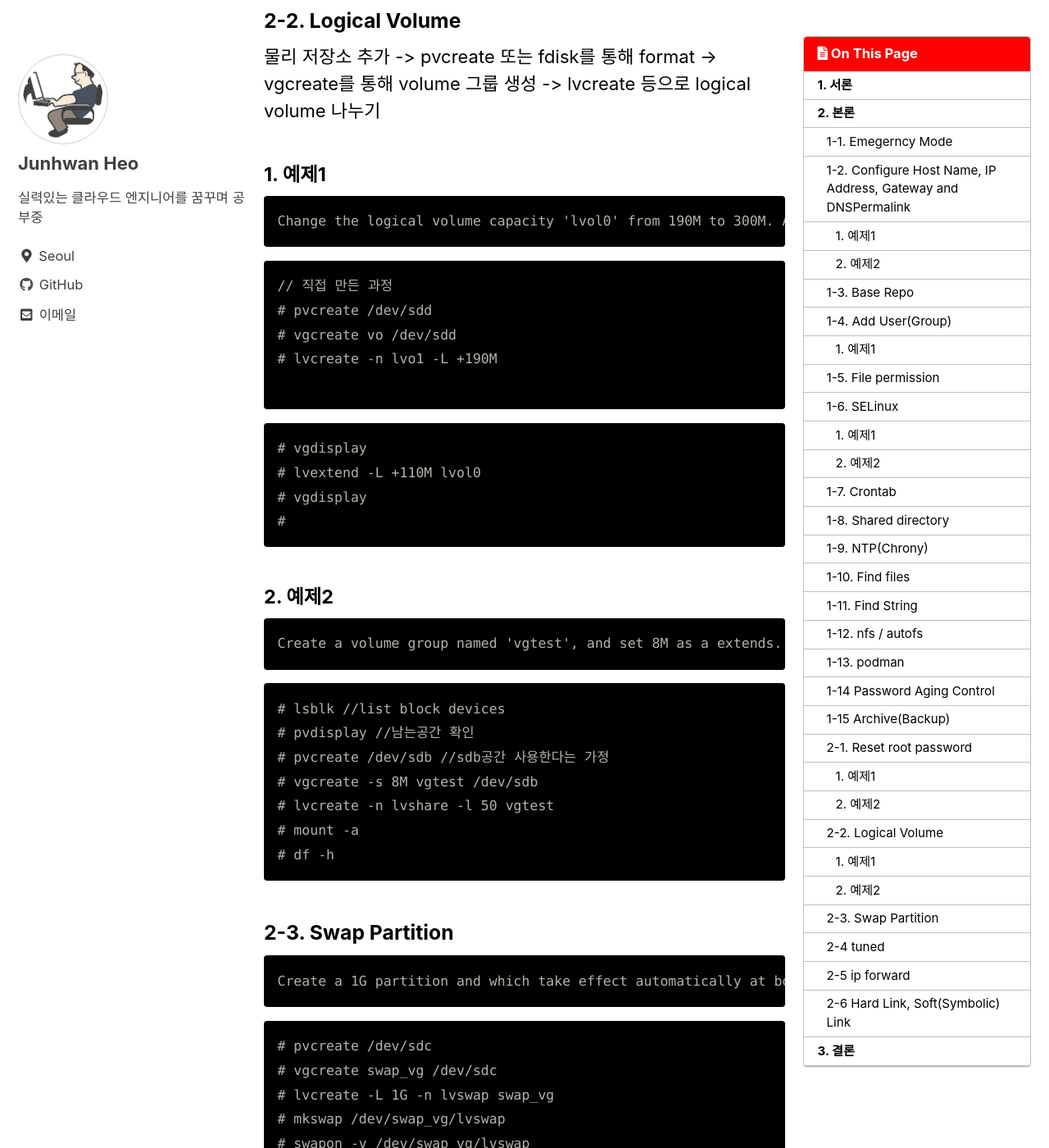
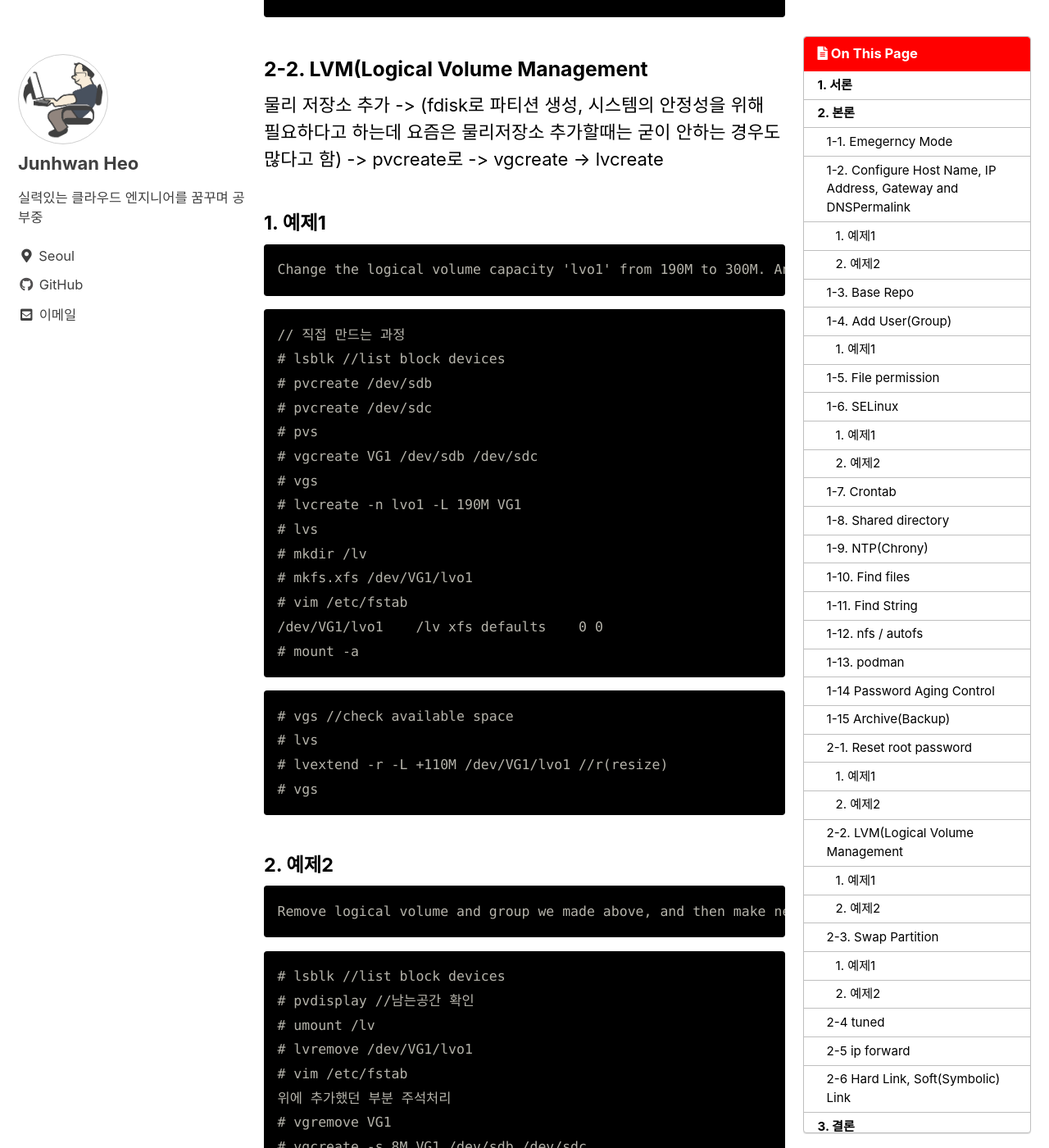
Before and after one commit to holeman4110/holeman4110.github.io, a Jekyll site: the page built from _posts/2023-02-19-rhcsa4.md, in a window 1280 px wide and 1400 px high, scrolled down 11141 px. Shown: the whole window at 82% size. Built offline with Jekyll 4.4.1, drawn with Linux system fonts in a browser that asks for light colours; cached includes are drawn as plain includes; a script bundle is joined from its source files by our own code; comment, search, counter and statistics services are not loaded; some of the changed text lies outside the part shown.

Commit message:
Update 2023-02-19-rhcsa4.md

````diff
--- a/_posts/2023-02-19-rhcsa4.md
+++ b/_posts/2023-02-19-rhcsa4.md
@@ -414,61 +416,101 @@ keduit
 # exec /sbin/init
 ```
 
-### 2-2. Logical Volume
+### 2-2. LVM(Logical Volume Management
 
-물리 저장소 추가 -> pvcreate 또는 fdisk를 통해 format -> vgcreate를 통해 volume 그룹 생성 -> lvcreate 등으로 logical volume 나누기
+물리 저장소 추가 -> (fdisk로 파티션 생성, 시스템의 안정성을 위해 필요하다고 하는데 요즘은 물리저장소 추가할때는 굳이 안하는 경우도 많다고 함) -> pvcreate로 -> vgcreate -> lvcreate
 
 #### 1. 예제1
 
 ```
-Change the logical volume capacity 'lvol0' from 190M to 300M. And the size of the floating range should set between 280 and 320. (This logical volume has been mounted in advance.)
+Change the logical volume capacity 'lvo1' from 190M to 300M. And the size of the floating range should set between 280 and 320. (This logical volume has been mounted in advance.)
 ```
 
 ```
-// 직접 만든 과정
-# pvcreate /dev/sdd
-# vgcreate vo /dev/sdd
-# lvcreate -n lvo1 -L +190M
-
+// 직접 만드는 과정
+# lsblk //list block devices
+# pvcreate /dev/sdb
+# pvcreate /dev/sdc
+# pvs
+# vgcreate VG1 /dev/sdb /dev/sdc
+# vgs
+# lvcreate -n lvo1 -L 190M VG1
+# lvs
+# mkdir /lv
+# mkfs.xfs /dev/VG1/lvo1
+# vim /etc/fstab
+/dev/VG1/lvo1    /lv xfs defaults    0 0
+# mount -a
 ```
 
 ```
-# vgdisplay
-# lvextend -L +110M lvol0
-# vgdisplay
-#
+# vgs //check available space
+# lvs
+# lvextend -r -L +110M /dev/VG1/lvo1 //r(resize)
+# vgs
 ```
 
 #### 2. 예제2
 
 ```
-Create a volume group named 'vgtest', and set 8M as a extends. Divided a volume group containing 50 extends(named 'lvshare') on volume group 'vgtest'. And the size of the floating range should set between 380M and 400M.
+Remove logical volume and group we made above, and then make new one set 8M as a extends. Divided a volume group containing 50 extends(named 'lvshare') on volume group 'vgtest'. And the size of the floating range should set between 380M and 400M.
 ```
 
 ```
 # lsblk //list block devices
 # pvdisplay //남는공간 확인
-# pvcreate /dev/sdb //sdb공간 사용한다는 가정
-# vgcreate -s 8M vgtest /dev/sdb
-# lvcreate -n lvshare -l 50 vgtest
+# umount /lv
+# lvremove /dev/VG1/lvo1
+# vim /etc/fstab
+위에 추가했던 부분 주석처리
+# vgremove VG1
+# vgcreate -s 8M VG1 /dev/sdb /dev/sdc
+# vgdisplay // Check PE Size(Physical Extent, 물리볼륨의 블록단위)
+# lvcreate -n lvshare -l 50 /dev/VG1
+# mkfs.xfs /dev/VG1/lvshare
+# vim /etc/fstab
+/dev/VG1/lvshare    /lv xfs defaults    0 0
 # mount -a
-# df -h
 ```
 
 ### 2-3. Swap Partition
+
+#### 1. 예제1
 
 ```
 Create a 1G partition and which take effect automatically at boot-start.
 ```
 
 ```
-# pvcreate /dev/sdc
-# vgcreate swap_vg /dev/sdc
-# lvcreate -L 1G -n lvswap swap_vg
-# mkswap /dev/swap_vg/lvswap
-# swapon -v /dev/swap_vg/lvswap
+# lsblk
+# fdisk /dev/sdd
+n -> enter -> enter -> enter -> +1G -> w
+# partprobe /dev/sdd
+# lsblk
+# mkdir /newswap
+# mkfs.xfs /dev/sdd1 // /dev/sdd의 첫번째 파티션에 시스템파일 생성
+# mount /dev/sdd1 /newswap
 # vim /etc/fstab
-# free
+/dev/sdd1 /newswap  xfs defaults    0 0
+```
+
+#### 2. 예제2
+
+```
+Add a swap partition of size 750Mb. Do not delete the existing swap
+```
+
+```
+# free -h
+# fdisk /dev/sdd
+n -> enter -> enter -> enter -> +750Mb -> t -> 2 -> L -> 82(Linux swap) -> w
+# partprobe /dev/sdd
+# lsblk
+# mkswap /dev/sdd2
+# vim /etc/fstab
+/dev/sdd2    swap    swap    defaluts    0 0
+# swapon -a
+# free -m
 ```
 
 ### 2-4 tuned
@@ -496,9 +538,9 @@ Please open the ip_forward, and take effect permanently.
 ```
 # sysctl net.ipv4.ip_forward
 // '0' means off, '1' means on
+# sysctl -w net.ipv4.ip_forward=1
 # vim /etc/sysctl.conf
 net.ipv4.ip_forward=1 //Add this line to the bottom of the file
-# sysctl -w net.ipv4.ip_forward=1 //현재 세션에만 적용하려면 이 커맨드도 사용가능
 ```
 
 ### 2-6 Hard Link, Soft(Symbolic) Link
````
Also changed, not shown: other parts of _posts/2023-02-19-rhcsa4.md (+4 -2 lines).
